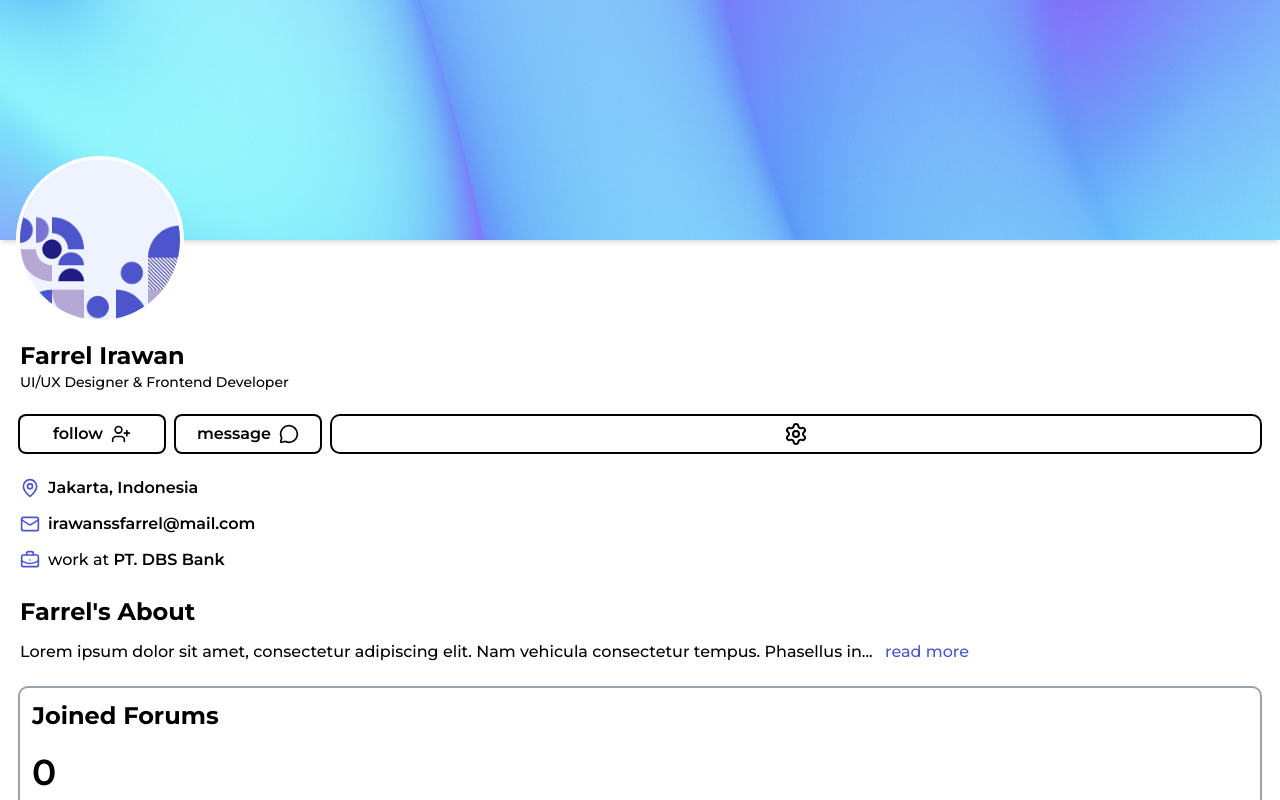
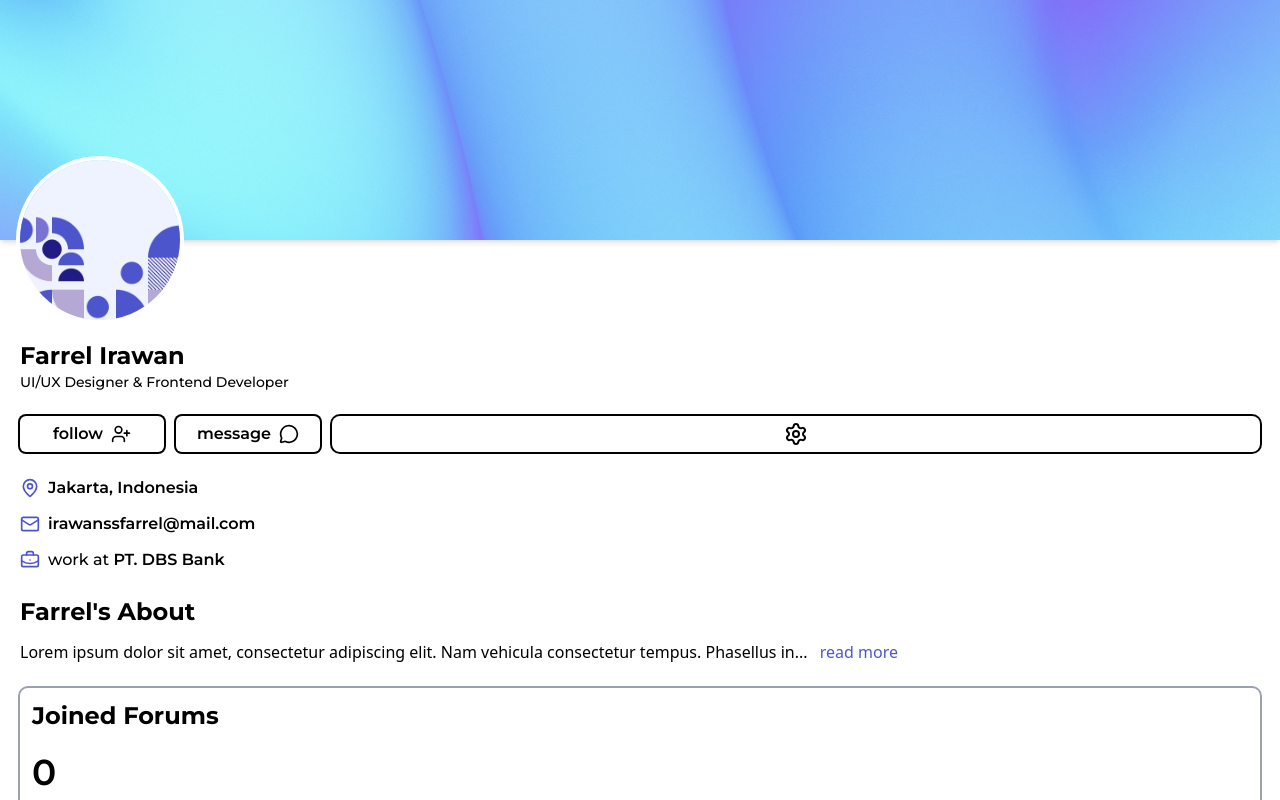
Before and after one commit to MrIrawan/indoforum, a Next.js app: page /profile/123 in a window 1280 px wide. Shown: the top 800 px of the page. Built offline with nearby package versions, Linux system fonts and the light colour scheme.

Commit message:
modifikasi pada komponen ReadMore dengann meambahkan props styling

```diff
--- a/src/components/ui/ReadMore.js
+++ b/src/components/ui/ReadMore.js
@@ -2,7 +2,7 @@
 
 import { useState } from "react";
 
-export default function ReadMore({ text, amountOfWord = 15 }) {
+export default function ReadMore({ text, amountOfWord = 15, textStyle = "" }) {
     const [isReadMore, setIsReadMore] = useState(false);
 
     const splittedText = text.split(" ");
@@ -13,7 +13,7 @@ export default function ReadMore({ text, amountOfWord = 15 }) {
     const endText = splittedText.slice(amountOfWord - 1).join(" ");
 
     return (
-        <p className="text-base font-m-medium text-justify">
+        <p className={`${textStyle}`}>
             {beginText}
             {itCanOverflow && (
                 <>
```
